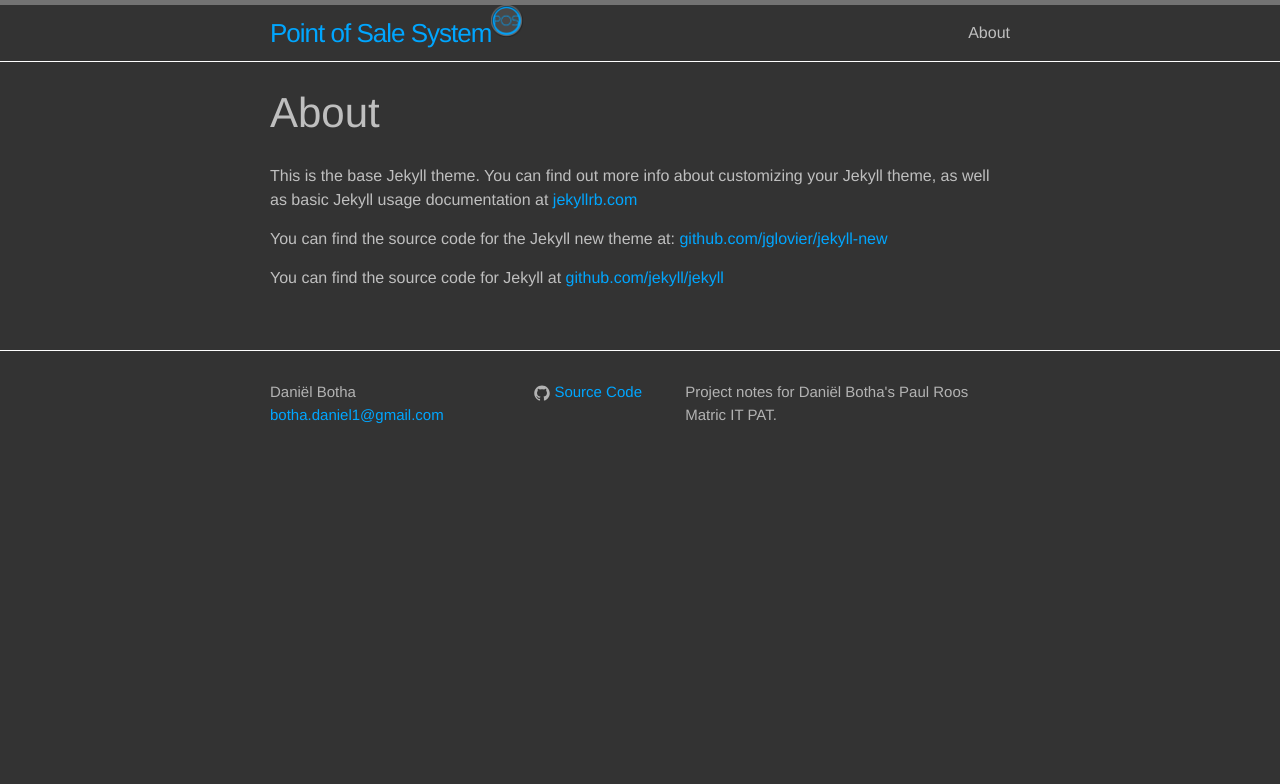
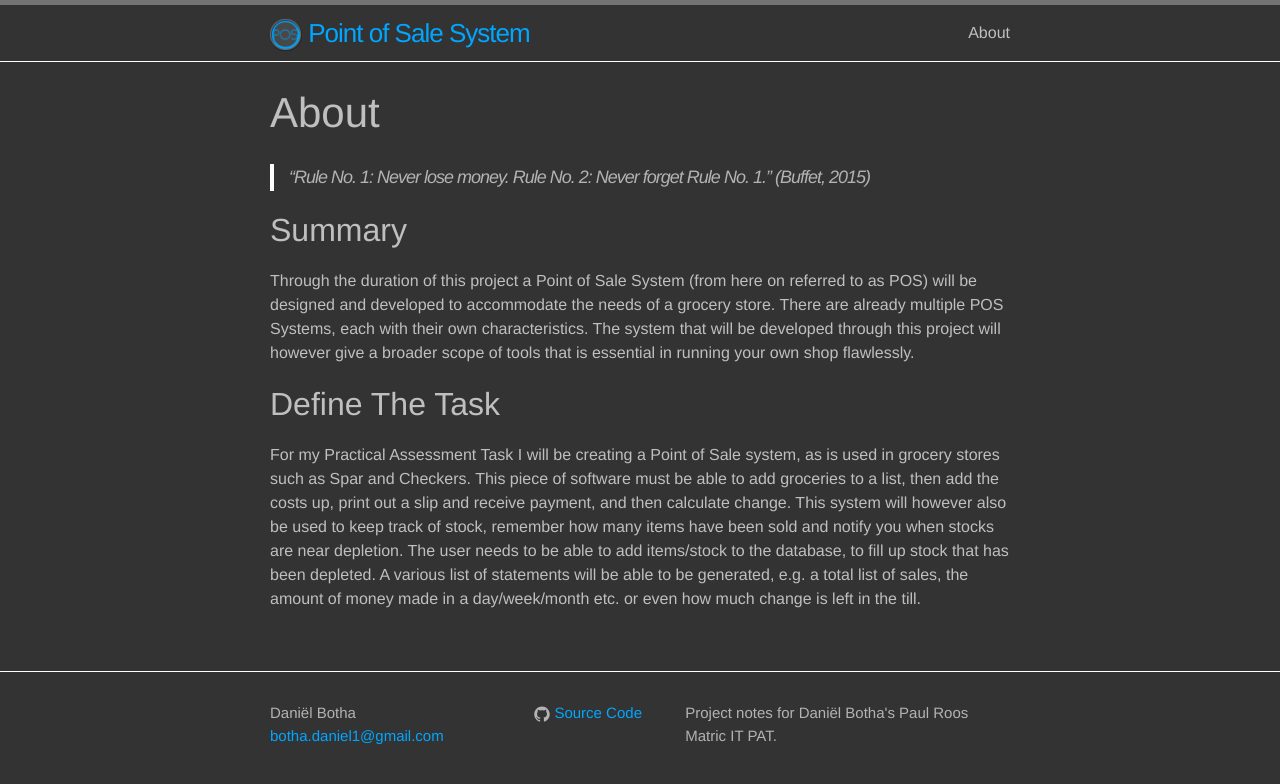
Before and after one commit to PointOfSaleSystem/pointofsalesystem.github.io, a Jekyll site: the page built from about.md, in a window 1280 px wide. Shown: the top 784 px of the page. Built offline with Jekyll 4.4.1, drawn with Linux system fonts in a browser that asks for light colours.

Commit message:
home page, about

```diff
--- a/_includes/header.html
+++ b/_includes/header.html
@@ -2,8 +2,10 @@
 
   <div class="wrapper">
 
-    <img src="https://github.com/PointOfSaleSystem/pointofsalesystem.github.io/blob/master/assets/POS_Icon_blue.png" alt="POS LOGO" width="32" height="32">
-    <a class="site-title" href="{{ site.baseurl }}/">{{ site.title }}
+
+    <a class="site-title" href="{{ site.baseurl }}/">
+    <img src="https://raw.githubusercontent.com/PointOfSaleSystem/pointofsalesystem.github.io/master/assets/POS_Icon_blue.png" alt="POS LOGO" width="32" height="32">
+    {{ site.title }}
     </a>
 
     <nav class="site-nav">
@@ -16,11 +18,7 @@
       </a>
 
       <div class="trigger">
-        {% for page in site.pages %}
-          {% if page.title %}
-          <a class="page-link" href="{{ page.url | prepend: site.baseurl }}">{{ page.title }}</a>
-          {% endif %}
-        {% endfor %}
+      <a class="page-link" href="{{ site.baseurl }}/about">About</a>
       </div>
     </nav>
 
--- a/_sass/_base.scss
+++ b/_sass/_base.scss
@@ -127,7 +127,6 @@ blockquote {
 pre,
 code {
     color: $brand-color;
-    font-family: consolas;
     font-size: 15px;
     border: 0.5px solid hsla(0, 0%, 0%, 1);
     border-radius: 3px;
--- a/about.md
+++ b/about.md
@@ -3,9 +3,12 @@ layout: page
 title: About
 permalink: /about/
 ---
+>“Rule No. 1: Never lose money. Rule No. 2: Never forget Rule No. 1.” (Buffet, 2015)
 
-This is the base Jekyll theme. You can find out more info about customizing your Jekyll theme, as well as basic Jekyll usage documentation at [jekyllrb.com](http://jekyllrb.com/)
+##Summary
+Through the duration of this project a Point of Sale System (from here on referred to as POS) will be designed and developed to accommodate the needs of a grocery store.
+There are already multiple POS Systems, each with their own characteristics. The system that will be developed through this project will however give a broader scope of tools that is essential in running your own shop flawlessly.
 
-You can find the source code for the Jekyll new theme at: [github.com/jglovier/jekyll-new](https://github.com/jglovier/jekyll-new)
-
-You can find the source code for Jekyll at [github.com/jekyll/jekyll](https://github.com/jekyll/jekyll)
+##Define The Task
+For my Practical Assessment Task I will be creating a Point of Sale system, as is used in grocery stores such as Spar and Checkers. This piece of software must be able to add groceries to a list, then add the costs up, print out a slip and receive payment, and then calculate change. This system will however also be used to keep track of stock, remember how many items have been sold and notify you when stocks are near depletion.
+The user needs to be able to add items/stock to the database, to fill up stock that has been depleted. A various list of statements will be able to be generated, e.g. a total list of sales, the amount of money made in a day/week/month etc. or even how much change is left in the till.
```
Also changed, not shown: index.html (+8 -10 lines), screens/1_lockscreen.md (renamed from _posts/2015-07-02-Lockscreen.markdown, +3 -4 lines), screens/2_Home.md (added, +7 -0 lines).
